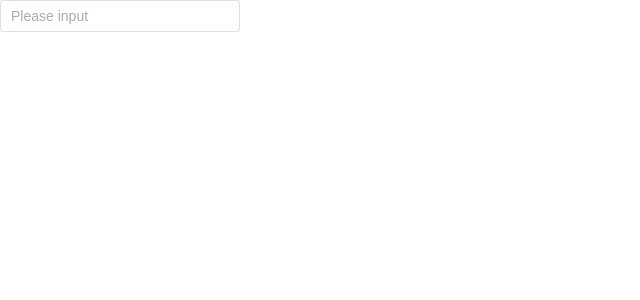
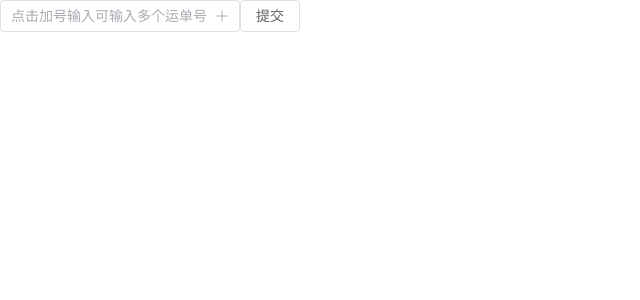
Before and after one commit to qimunan/vue_review, a Vue app: page / in a window 1280 px wide. Shown: the top 300 px of the page, without its empty margins (0-640 px from the left). Built offline with nearby package versions, Linux system fonts and the light colour scheme.

Commit message:
docs: :memo: nodefineModel

```diff
--- a/components.d.ts
+++ b/components.d.ts
@@ -9,6 +9,8 @@ declare module 'vue' {
   export interface GlobalComponents {
     CoumPuted: typeof import('./src/components/coumPuted.vue')['default']
     ElButton: typeof import('element-plus/es')['ElButton']
+    ElDia: typeof import('element-plus/es')['ElDia']
+    ElDiag: typeof import('element-plus/es')['ElDiag']
     ElDialog: typeof import('element-plus/es')['ElDialog']
     ElIcon: typeof import('element-plus/es')['ElIcon']
     ElInput: typeof import('element-plus/es')['ElInput']
--- a/src/App.vue
+++ b/src/App.vue
@@ -1,14 +1,66 @@
 <template>
-  <el-input v-model="input" style="width: 240px" placeholder="Please input">
+  <el-input v-model="billInput" style="width: 240px" placeholder="点击加号输入可输入多个运单号">
+    <!-- 插槽尾部图标 -->
     <template #suffix>
-      <Plus />
+      <el-icon @click="openBathDialog" class="plusicon">
+        <Plus />
+      </el-icon>
     </template>
   </el-input>
+  <el-button @click="toSubmit">提交</el-button>
+  <!-- 弹出框 -->
+  <el-dialog v-model="batchVisible" title="批量查询" center>
+    <el-input type="textarea" v-model="textarea" :autosize="{ minRows: 6, maxRows: 10 }"></el-input>
+    <template #footer>
+      <div class="dialog-footer">
+        <el-button @click="cancel">取消</el-button>
+        <el-button type="primary" @click="doString">
+          确认
+        </el-button>
+      </div>
+    </template>
+  </el-dialog>
 </template>
 
 <script lang="ts" setup>
-import { ref } from 'vue'
+import { ref, watch } from 'vue'
 import { Plus } from '@element-plus/icons-vue'
-const input = ref('')
+const billInput = ref('')
+const textarea = ref('')
+const batchVisible = ref(false)
+const openBathDialog = () => {
+  batchVisible.value = true
+  // 把逗号替换成换行
+  textarea.value = billInput.value.replace(/,/g, '\n')
+}
+// 换行替换成逗号
+const doString = () => {
+  billInput.value = textarea.value.replace(/\n/g, ',')
+  batchVisible.value = false
+  // 并把最后一个订单号后面的逗号去掉或者最后没有订单号的所有换行去掉
+  billInput.value = billInput.value.replace(/,$/, '')
+}
+
+const cancel = () => {
+  billInput.value = ''
+  textarea.value = ''
+  batchVisible.value = false
+}
+
+const toSubmit = () => {
+  console.log(billInput.value)
+  // 提交时根据逗号分割成数组，并把空数组去掉
+  const arr = billInput.value.split(',').filter((item) => item)
+  console.log(arr)
+}
+
+watch(() => billInput.value, (val) => {
+  console.log(val)
+  textarea.value = val
+})
 </script>
-<style></style>
+<style>
+.plusicon {
+  cursor: pointer;
+}
+</style>
--- a/src/main.ts
+++ b/src/main.ts
@@ -5,5 +5,5 @@ import 'element-plus/dist/index.css'
 import App from './App.vue'
 
 const app = createApp(App)
-app.use(ElementPlus)
+app.use(ElementPlus as any)
 app.mount('#app')
```
